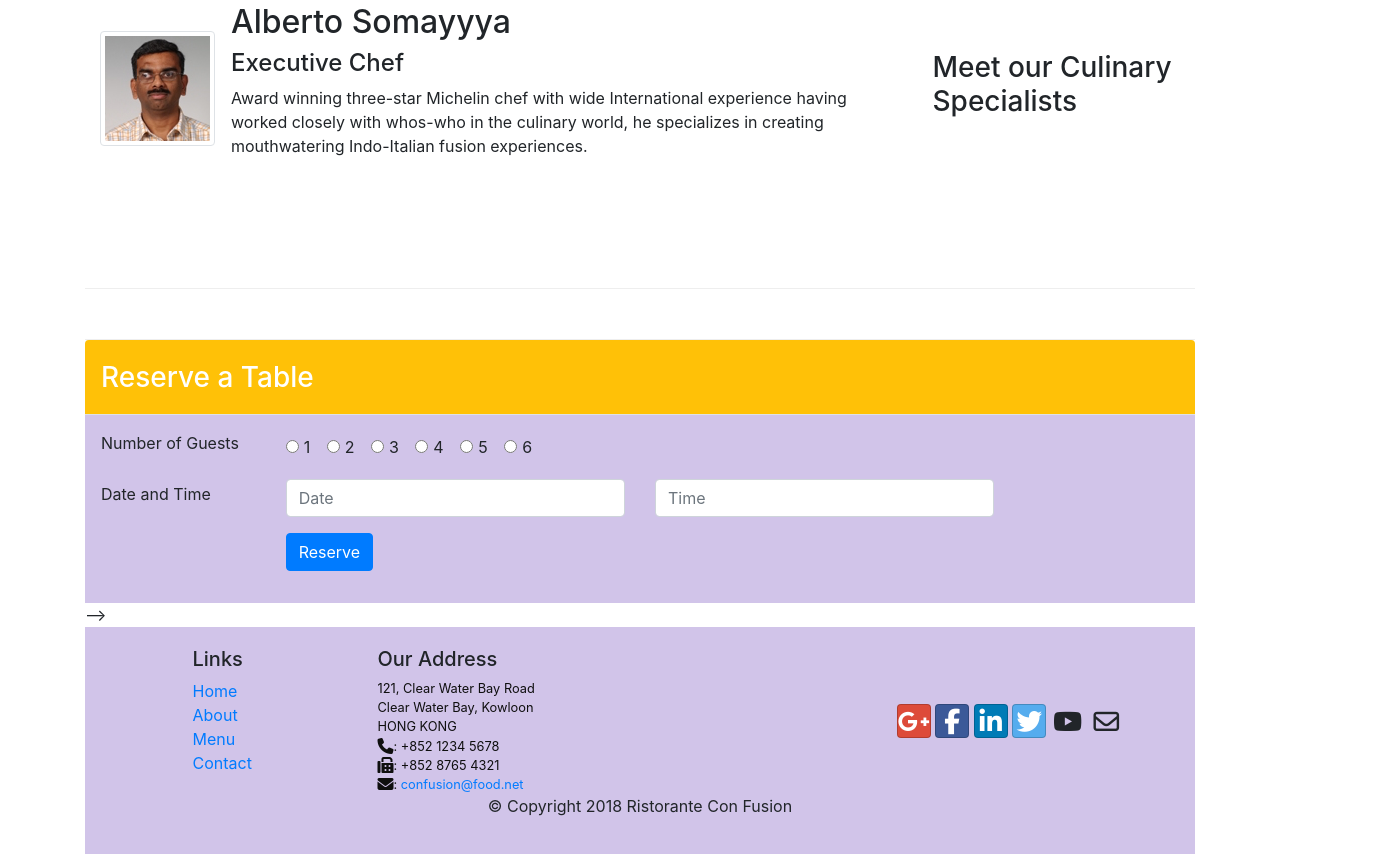
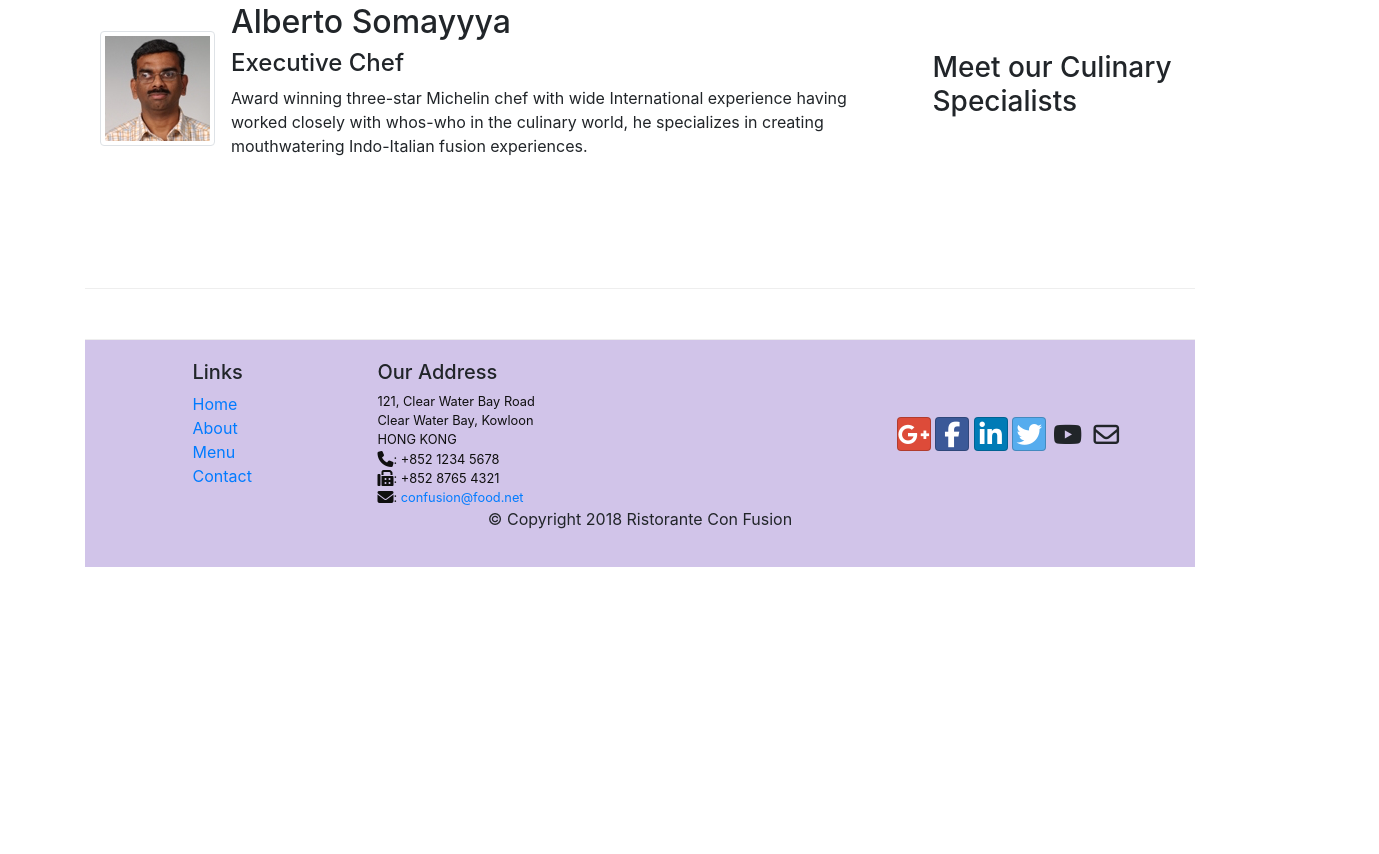
Before and after one commit to Oishani/Learning-Bootstrap4, a plain HTML site: page index.html in a window 1280 px wide. Shown: the part 1432-2286 px from the top of the page, 1379 px wide, since content can reach past the window. After the commit the page ends 1999 px from the top, so only its background shows below. Drawn offline with nearby package versions, Linux system fonts and the light colour scheme.

Commit message:
Removed duplicate form on index.html

```diff
--- a/index.html
+++ b/index.html
@@ -311,68 +311,6 @@
             </div>
         </div>
 
-        <div class="modal-header bg-warning text-white">
-            <h3 class="modal-title">Reserve a Table</h3>
-        </div>
-        <div class="modal-body">
-            <div class="form-group row align-items-center">
-                <div class="col-12 col-sm-2">
-                    <label for="numguests">Number of Guests</label>
-                </div>
-                <div class="col-12 col-sm-10">
-                    <div class="form-check form-check-inline">
-                        <input class="form-check-input" type="radio" name="numguests" id="numguests1" value="1">
-                        <label class="form-check-label" for="numguests1">1</label>
-                    </div>
-
-                    <div class="form-check form-check-inline">
-                        <input class="form-check-input" type="radio" name="numguests" id="numguests2" value="1">
-                        <label class="form-check-label" for="numguests2">2</label>
-                    </div>
-
-                    <div class="form-check form-check-inline">
-                        <input class="form-check-input" type="radio" name="numguests" id="numguests3" value="1">
-                        <label class="form-check-label" for="numguests3">3</label>
-                    </div>
-
-                    <div class="form-check form-check-inline">
-                        <input class="form-check-input" type="radio" name="numguests" id="numguests4" value="1">
-                        <label class="form-check-label" for="numguests4">4</label>
-                    </div>
-
-                    <div class="form-check form-check-inline">
-                        <input class="form-check-input" type="radio" name="numguests" id="numguests5" value="1">
-                        <label class="form-check-label" for="numguests5">5</label>
-                    </div>
-
-                    <div class="form-check form-check-inline">
-                        <input class="form-check-input" type="radio" name="numguests" id="numguests6" value="1">
-                        <label class="form-check-label" for="numguests6">6</label>
-                    </div>
-
-                </div>
-            </div>
-
-            <div class="row form-group align-items-center">
-                <div class="col-12 col-sm-2">
-                    <label>Date and Time</label>
-                </div>
-                <div class="col-12 col-sm-4">
-                    <input type="text" placeholder="Date" name="date" id="date" class="form-control">
-                </div>
-                <div class="col-12 col-sm-4">
-                    <input type="text" placeholder="Time" name="time" id="time" class="form-control">
-                </div>
-            </div>
-
-            <div class="row form-group">
-                <div class="col-12 offset-sm-2">
-                    <button type="submit" class="btn btn-primary">Reserve</button>
-                </div>
-            </div>
-        </div>
-        </form> -->
-
         <footer class="footer">
             <div class="container">
                 <div class="row">
```
